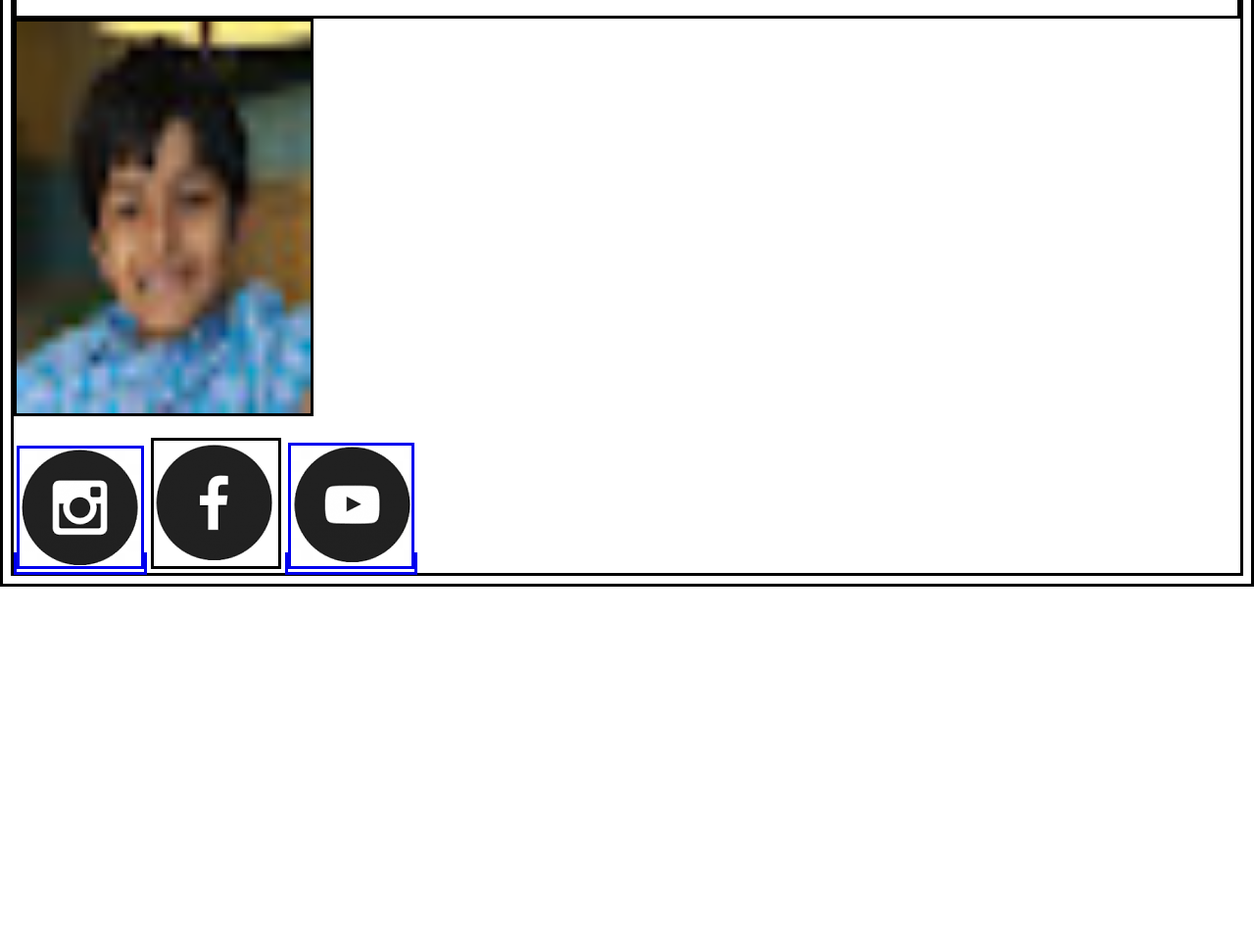
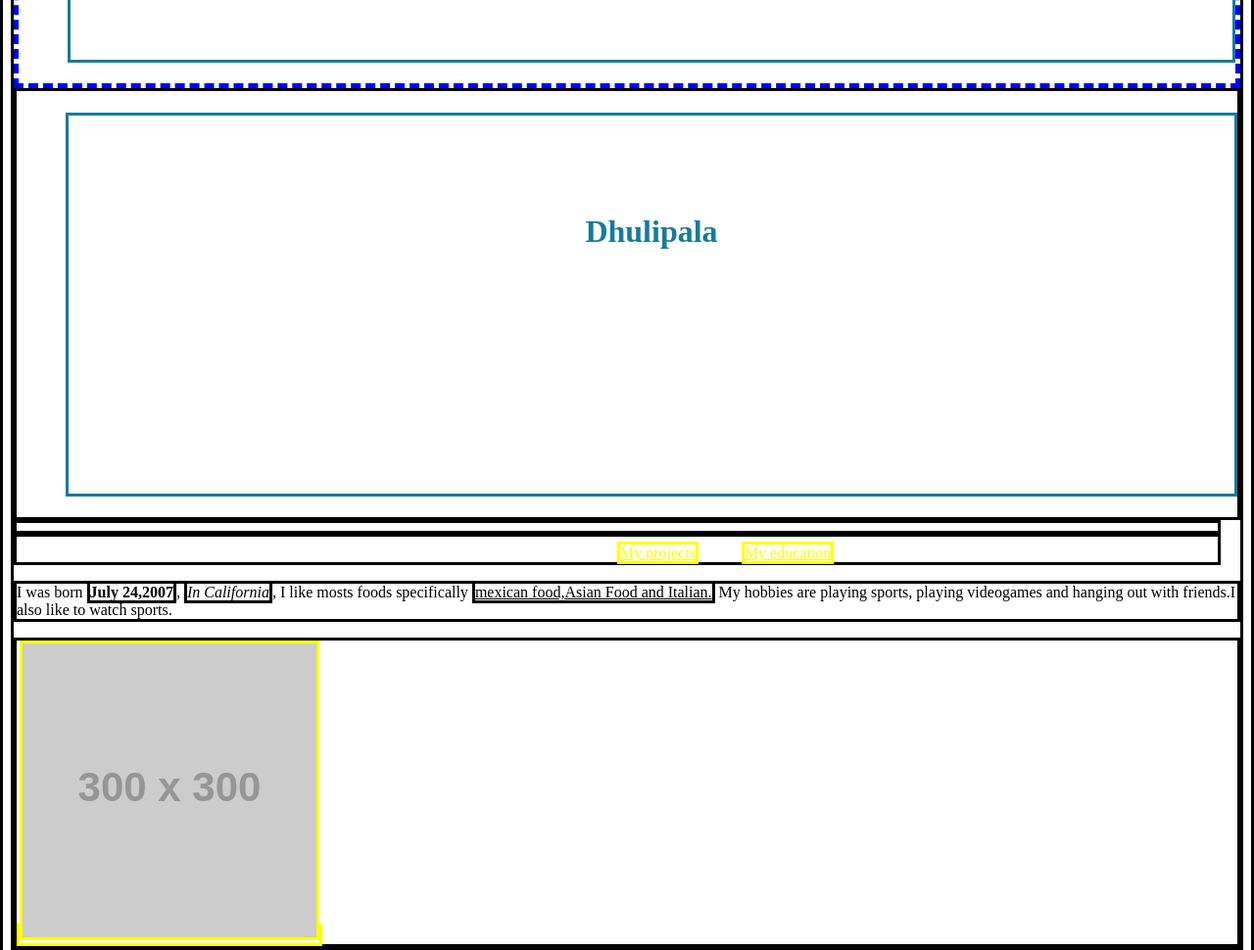
Before and after one commit to AneeshDhulipala/My-Portfolio, a plain HTML site: page index.html in a window 1280 px wide. Shown: the part 368-1338 px from the top of the page at 98% size. Before the commit the page ends 967 px from the top, so only its background shows below. Drawn offline with Linux system fonts and the light colour scheme; placeholder pictures from the web are drawn by us.

Commit message:
Add files via upload

```diff
--- a/index.html
+++ b/index.html
@@ -12,8 +12,12 @@
       <div class="lastName">
         <h1>Dhulipala</h1>
       </div>
+        <div class="menu">
         <hr><a href="project.html">My projects</a>
+        <a href="education.html">My education</a>
+      </div>
         <p>I was born <b>July 24,2007</b>, <i>In California</i>, I like mosts foods specifically <u>mexican food,Asian Food and Italian.</u> My hobbies are playing sports, playing videogames and hanging out with friends.I also like to watch sports.</p>
+        <div class="item"> <a href = "https://editor.p5js.org/whitehatjr/present/ePJrHCACM"><img src="https://via.placeholder.com/300"/></a> <p>Trex Runner Game</p> </div> <div class="item"> <a href = "#"><img src="https://via.placeholder.com/300"/></a> <p>Name of game 2</p>
         <div class="projectlist">
           <h3><a href="https://studio.code.org/projects/gamelab/Z2z-S48Wn8qB4J9jJzZIHpjcCc1EYQ85N4zEFMBiQJc">Game</a>Created by me</h3>
         <h3><a href="https://aneeshdhulipala.github.io/Basketball-Arcade-game/">Basketball game</a>Created by me</h3>
@@ -25,7 +29,7 @@
        <a href="https://www.instagram.com/aneesh_dh/"> <img src="insta.png"></a>
 
         <img src="fb.png">
-
+        <h3><a href="https://support.google.com/?hl=en">Click here for help</a></h3>
        <a href="https://www.youtube.com/channel/UCtrHfHCvY1pF26eyZRucV8A"> <img src= "youtube.png"> </a>
 
 </html>
--- a/style.css
+++ b/style.css
@@ -1,5 +1,8 @@
 
-      h1{color:green}
+      h1{color:#187b9A;
+      margin-left:50px;
+    padding:100px;
+    padding-bottom:20%}
         *{border:solid}
       .firstName{border:dashed 5px blue;
         text-align:center;
@@ -11,3 +14,37 @@
     .lastName{
         text-align: center;
     }
+    a:visited{
+      color:green
+    }
+    a:link{
+      color:yellow
+    }
+    .menu{
+      margin-right:20px;
+
+
+    }
+    .menu a{
+      margin-right:40px;
+      position: relative;
+      top:30%;
+      left:50%;
+
+    }
+    .item{
+       position:relative
+    }
+    .item p{
+      position:absolute;
+      top:40%;
+      left:20%;
+      transform: translate(-20%,-40%);
+      opacity: 0;
+    }
+    .item:hover p{
+      opacity: 1;
+    }
+    .item:hover img{
+      opacity: 0.33;
+    }
```
Also changed, not shown: education.html (added, +10 -0 lines), project.html (line endings or trailing spaces).
